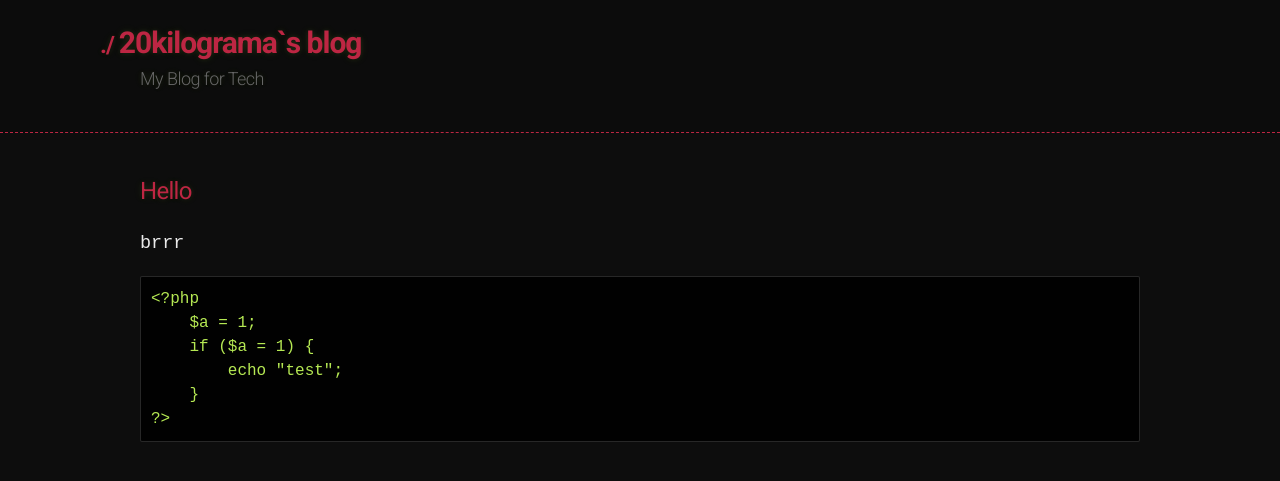
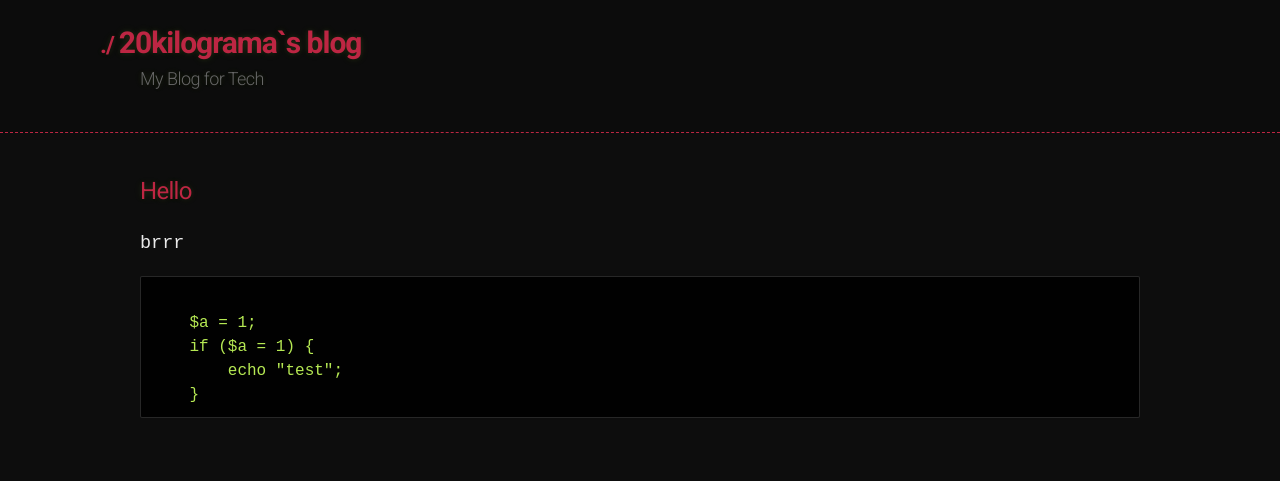
Before and after one commit to 20kilograma/blog, a Jekyll site: the page built from webcache.md, in a window 1280 px wide. Shown: the top 481 px of the page. Built offline with Jekyll 4.4.1, drawn with Linux system fonts in a browser that asks for light colours; nearby versions of some CDN libraries; some web fonts are replaced; our own code applies the rules of GitHub Pages for plain Markdown files.

Commit message:
Update webcache.md

```diff
--- a/webcache.md
+++ b/webcache.md
@@ -3,10 +3,9 @@
 <code> brrr </code>
 
 <pre>
-<code class="language-php">&lt;?php
+<code class="language-php">
     $a = 1;
     if ($a = 1) {
         echo "test";
     }
-?&gt;
 </code></pre>
```
